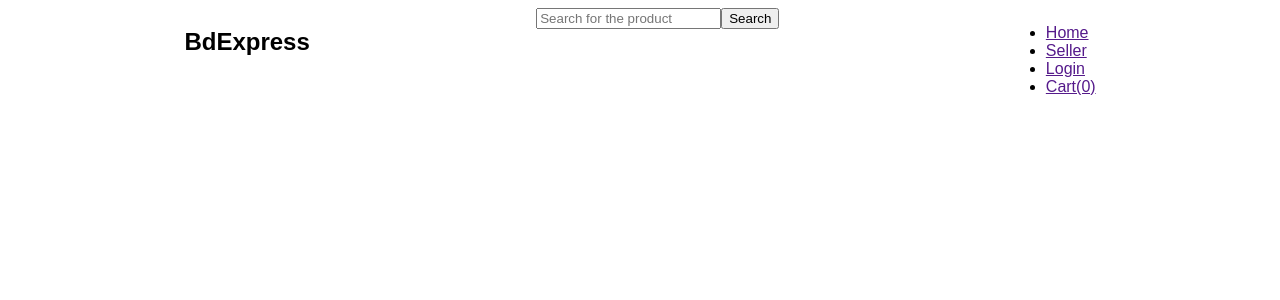
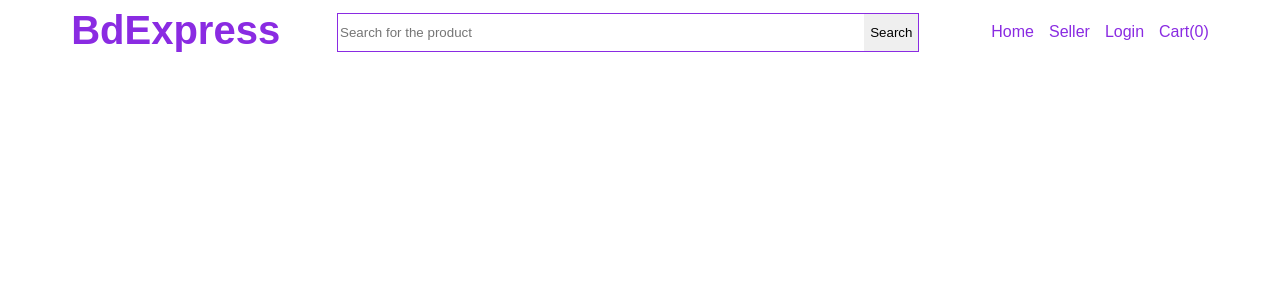
Before and after one commit to Shariarbup/bdExpress-angular, an Angular app: page / in a window 1280 px wide. Shown: the top 300 px of the page. Built offline with nearby package versions, Linux system fonts and the light colour scheme.

Commit message:
added css to navbar

```diff
--- a/src/app/components/header/header.component.css
+++ b/src/app/components/header/header.component.css
@@ -2,3 +2,47 @@
     display: flex;
     justify-content: space-around;
 }
+
+.nav h1 {
+    color: blueviolet;
+    margin: 0;
+    font-size: 40px;
+}
+
+.nav ul {
+    display: inline-flex;
+    list-style-type: none;
+    margin: 0;
+    padding: 0;
+}
+
+.nav ul li {
+    padding-left: 15px;
+    padding-top: 15px;
+}
+
+.nav ul li a {
+    text-decoration: none;
+    color: blueviolet;
+}
+
+.nav .nav-search {
+    display: flex;
+    flex: 1;
+    margin-top: 5px;
+    margin-left: 5%;
+    margin-right: 5%;
+}
+
+.nav .nav-search input {
+    flex: 1;
+    border: 1px solid blueviolet;
+    height: 35px;
+    border-right: 0px;
+}
+
+.nav .nav-search button {
+    border: 1px solid blueviolet;
+    height: 39px;
+    border-left: 0px;
+}
--- a/src/app/components/header/header.component.html
+++ b/src/app/components/header/header.component.html
@@ -1,6 +1,6 @@
 <nav class="nav">
     <h1>BdExpress</h1>
-    <div>
+    <div class="nav-search">
         <input type="text" placeholder="Search for the product">
         <button>Search</button>
     </div>
```
